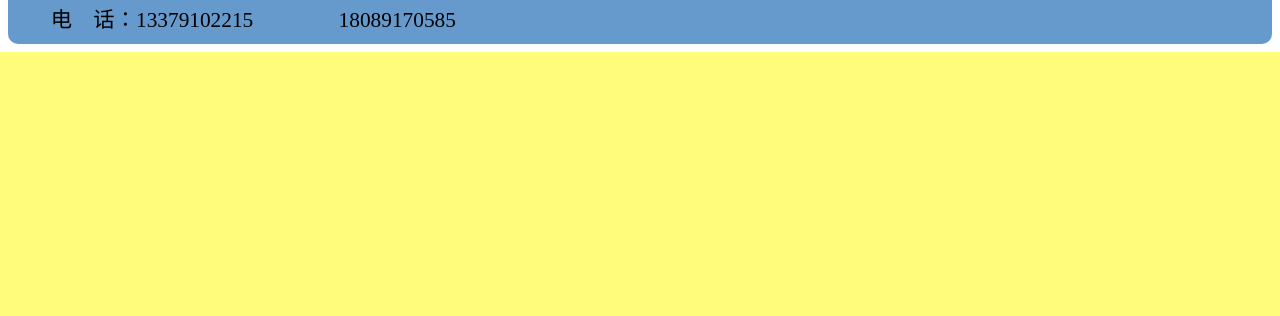
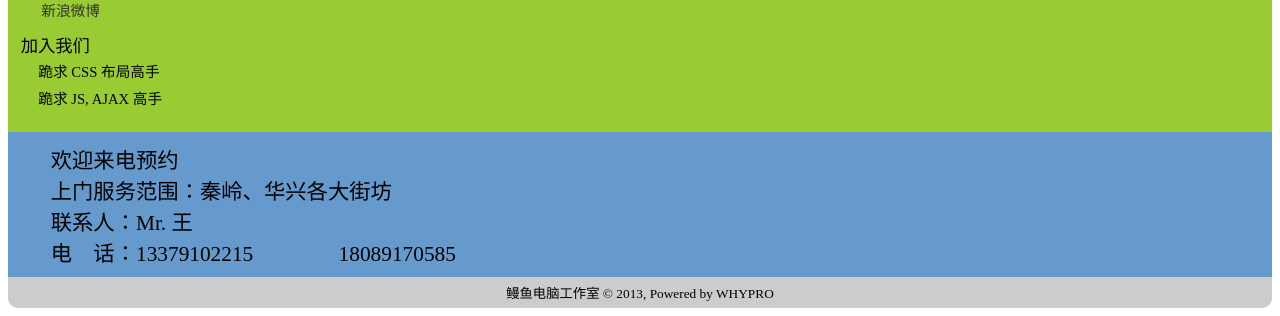
Before and after one commit to whypro/Weixiu, a Flask app: page /register/ in a window 1280 px wide. Shown: the part 839-1155 px from the top of the page. Before the commit the page ends 891 px from the top, so only its background shows below. Run offline with Flask 2, Linux system fonts and the light colour scheme; some libraries are stand-ins or nearby versions.

Commit message:
修复循环引用 BUG，产品介绍页面加入动态排序功能，修改主页模板，修改 CSS

```diff
--- a/run.py
+++ b/run.py
@@ -11,4 +11,4 @@ if __name__ == '__main__':
         from bae.core.wsgi import WSGIApplication
         application = WSGIApplication(app)
     else:
-        app.run(host='0.0.0.0')
+        app.run()
--- a/static/css/style.css
+++ b/static/css/style.css
@@ -59,19 +59,68 @@ a {
     padding: 5px;
 }
 
+#main {
+    background: #99CC33;
+}
+
+.clear {
+    clear: both;
+}
+
+.side-left {
+    font-family: "Microsoft YaHei";
+    float: left;
+    width: 15%;
+    padding: 1%;
+    text-align: center;
+}
+
+.side-left a {
+    color: #333333;
+    padding: 3px;
+}
+
+.side-left a:active, .side-left a:hover {
+    background-color: #88AE68;
+    color: #FFFFFF;
+    padding: 3px;
+}
+
+.side-left ul {
+    margin: 0.5em 0 0.5em 0;
+    padding: 0;
+    list-style-type: none;
+    text-align: left;
+    font-size: 13pt;
+}
+.side-left li {
+    margin: 0 1em 0 1em;
+    padding: 3px;
+    vertical-align: bottom;
+    font-size: 11pt;
+}
+
+.side-left img {
+    vertical-align: middle;
+}
 
 #content {
     font-family: "Microsoft YaHei";
     background: #FFFC7B;
+    float: left;
+    width: 83%;
+    min-height: 300px;
 }
 
 #content a {
     color: #333333;
+    padding: 3px;
 }
 
 #content a:active, #content a:hover {
     background-color: #BEB868;
     color: #FFFFFF;
+    padding: 3px;
 }
 
 #content .post {
@@ -141,15 +190,28 @@ a {
 }
 
 #contact_us {
-    border-radius: 0 0 10px 10px;
     padding: 0.5em 2em 0.5em 2em;
     font-family: "Microsoft YaHei";
     font-size: 16pt;
     background: #6699CC;
+    text-align: left;
 }
 
 #contact_us p {
     margin-top: 0.5em 0 0.5em 0;
+}
+
+#footer {
+    font-family: "Microsoft YaHei";
+    font-size: 10pt;
+    text-align: center;
+    background: #cccccc;
+    border-radius: 0 0 10px 10px;
+    clear: both;
+}
+
+#footer .copyright {
+    padding: 6px;
 }
 
 .recommend {
@@ -298,7 +360,10 @@ textarea {
 .goods li {
     list-style-type: none;
     padding: 10px 0 10px 0;
-    border-top: solid 2px #ccc;
+    border-top: solid 1px #ccc;
+    float: left;
+    width: 350px;
+    height: 240px;
 }
 
 .goods-photo {
--- a/templates/base.html
+++ b/templates/base.html
@@ -6,6 +6,7 @@
     <link rel="stylesheet" type="text/css" href="{{ url_for('static', filename='css/style.css') }}" />
     <link rel="icon" href="{{ url_for('static', filename='favicon.ico') }}" type="image/x-icon" />
     <link rel="shortcut icon" href="{{ url_for('static', filename='favicon.ico') }}" type="image/x-icon" />
+
 </head>
 <body>
 <div id="canvas">
@@ -31,16 +32,31 @@
             </ul>
         </div>
     </div>
+    <div id="main">
+    <div class="side-left">
+        <ul>
+            友情链接
+            <li><img src="http://img3.douban.com/pics/douban-icons/favicon_16x16.png" /><a href="http://www.douban.com/people/whypro/" target="_blank">豆瓣</a></li>
+            <li><img src="http://wiki.dev.renren.com/mediawiki/images/c/c4/%E5%B0%8F-16X16.png" /><a href="http://www.renren.com/248007007" target="_blank">人人网</a></li>
+            <li><img src="http://img.t.sinajs.cn/t4/style/images/staticlogo/download/Buttons/16x16/Weibo_Buttons_16x16_gold_back.png" /><a href="http://weibo.com/anchovit" target="_blank">新浪微博</a></li>
+        </ul>
+        <ul>
+            加入我们
+            <li>跪求 CSS 布局高手</li>
+            <li>跪求 JS, AJAX 高手</li>
+        </ul>
+    </div>
     {% block body %}{% endblock %}
+    <div class="clear"></div>
+    </div>
     <div id="footer">
-        <div id="serving_dist">
+        <div id="contact_us">
             <p>欢迎来电预约</p>
             <p>上门服务范围：秦岭、华兴各大街坊</p>
-        </div>
-        <div id="contact_us">
             <p>联系人：Mr. 王</p>
             <p>电&emsp;话：13379102215&emsp;&emsp;&emsp;&emsp;18089170585</p>
         </div>
+        <div class="copyright">鳗鱼电脑工作室&nbsp©&nbsp2013, Powered by WHYPRO</div>
     </div>
 </div>
 </body>
--- a/views.py
+++ b/views.py
@@ -252,7 +252,7 @@ def join_us():
 def show_goods():
     goods = []
     cur = g.db.cursor()
-    cur.execute('select goods.id, name, brand, url from goods left join goods_photo on goods.id = goods_photo.goods_id group by goods.id')
+    cur.execute('select goods.id, name, brand, url from goods left join goods_photo on goods.id = goods_photo.goods_id group by goods.id order by click desc')
     if cur.rowcount > 0:
         goods = [dict(id=row[0], name=row[1], brand=row[2], photo=row[3]) for row in cur.fetchall()]
     return render_template('goods.html', goods=goods, show_manage_btn=is_admin(session.get('username')))
@@ -269,6 +269,8 @@ def show_goods_detail(id):
         if cur.rowcount > 0:
             rows = cur.fetchall()
             goods['photos'] = [row[0] for row in rows]
+        cur.execute('update goods set click=click+1 where id=%s', id)
+        g.db.commit()
         return render_template('goods-detail.html', goods=goods)
     else:
         abort(404)
```
